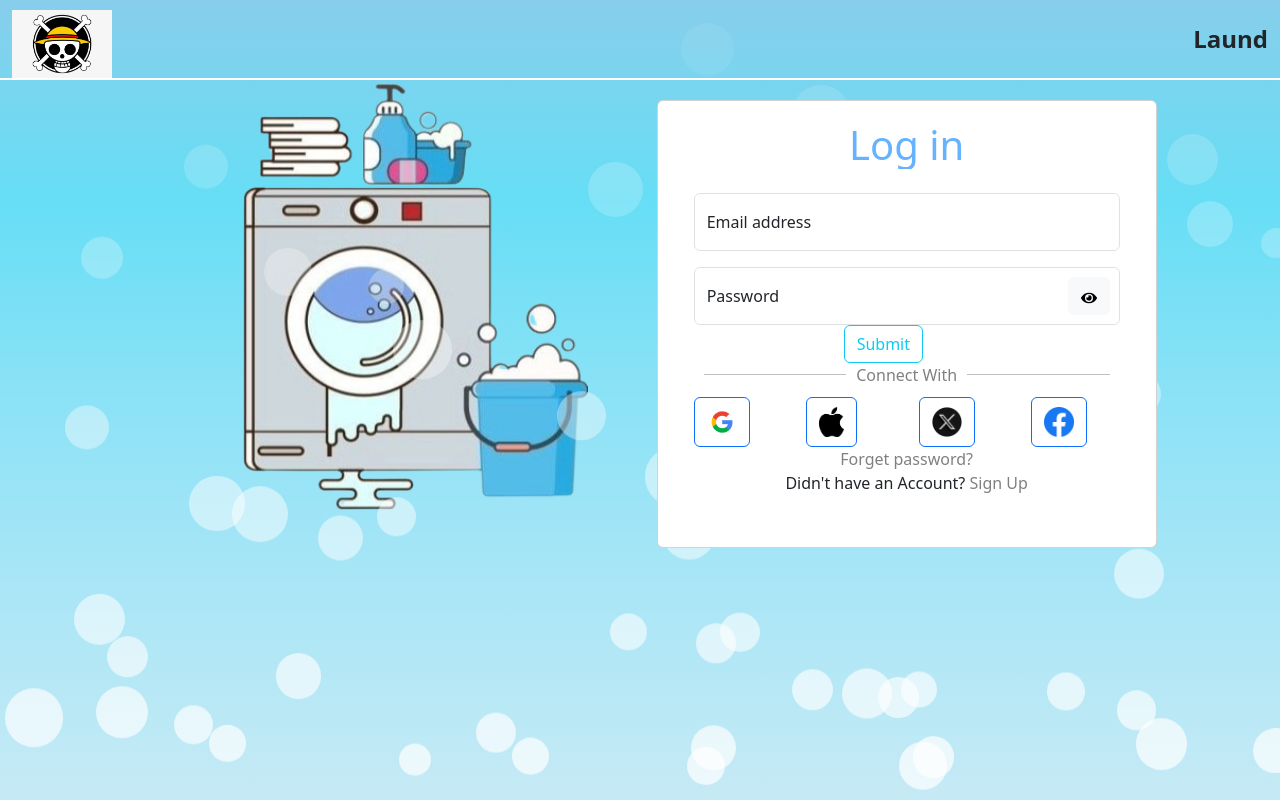
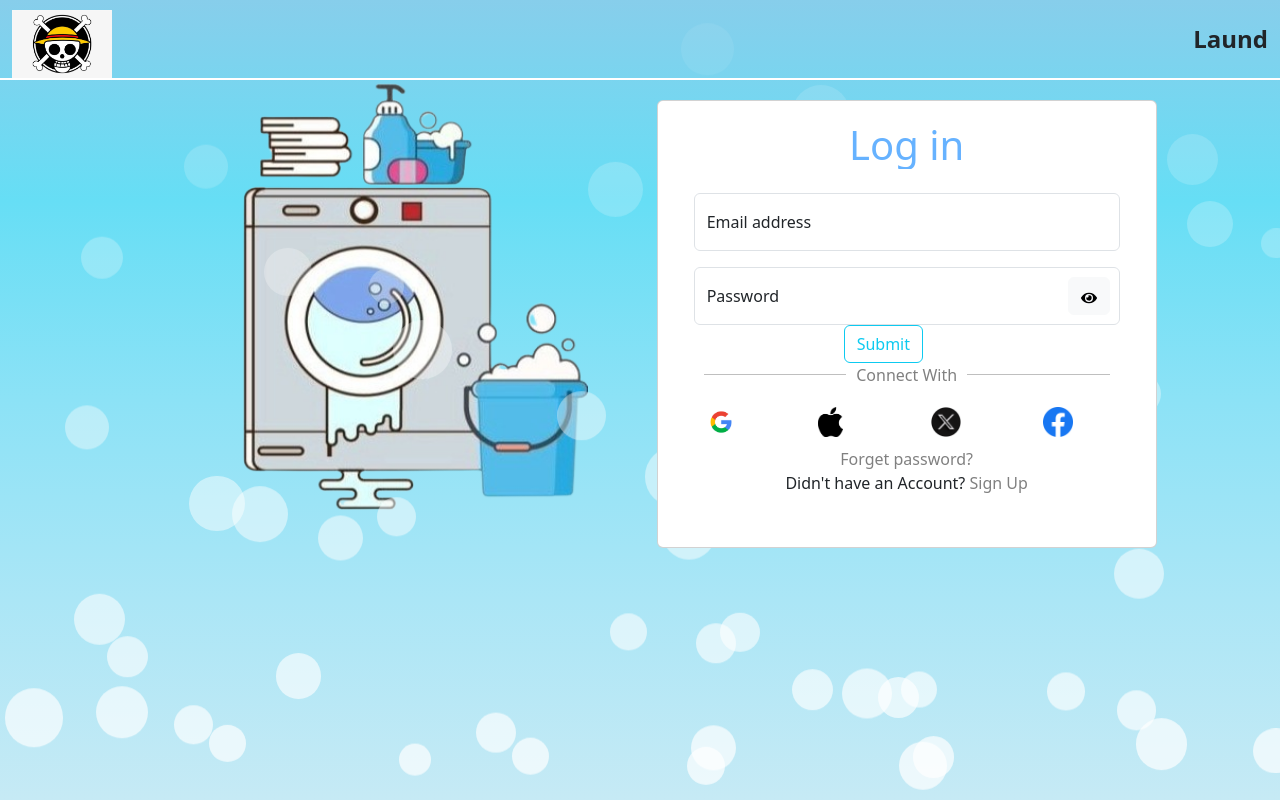
Before and after one commit to ravana09/laundry-frontend, a React (Create React App) app: page / in a window 1280 px wide. Built offline with nearby package versions, Linux system fonts and the light colour scheme.

Commit message:
Added `border: 'none'` style to four `Button` components with class `Login-Logos`.

```diff
--- a/src/Components/login/Login.js
+++ b/src/Components/login/Login.js
@@ -84,22 +84,22 @@ function Login() {
                 </div>
                 <Row className="justify-content-center">
                   <Col xs={3}>
-                    <Button className="Login-Logos" style={{ backgroundColor: "white" }}>
+                   <Button className="Login-Logos" style={{ backgroundColor: "white",border:'none' }}>
                       <img src={google} alt="Google" style={{ width: "30px" }} />
                     </Button>
                   </Col>
                   <Col xs={3}>
-                    <Button className="Login-Logos" style={{ backgroundColor: "white" }}>
+                    <Button className="Login-Logos" style={{ backgroundColor: "white",border:'none' }}>
                       <img src={apple} alt="Apple" style={{ width: "25px" }} />
                     </Button>
                   </Col>
                   <Col xs={3}>
-                    <Button className="Login-Logos" style={{ backgroundColor: "white" }}>
+                   <Button className="Login-Logos" style={{ backgroundColor: "white",border:'none' }}>
                       <img src={twitter} alt="Twitter" style={{ width: "30px" }} />
                     </Button>
                   </Col>
                   <Col xs={3}>
-                    <Button className="Login-Logos" style={{ backgroundColor: "white" }}>
+                   <Button className="Login-Logos" style={{ backgroundColor: "white",border:'none' }}>
                       <img src={facebook} alt="Facebook" style={{ width: "30px" }} />
                     </Button>
                   </Col>
```
